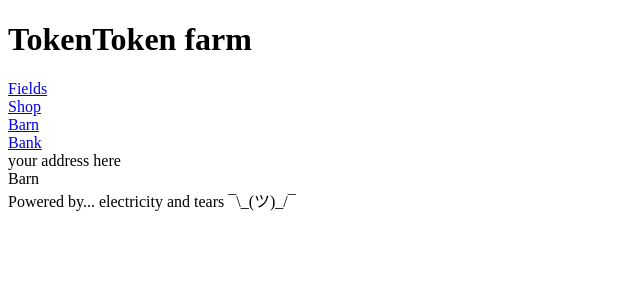
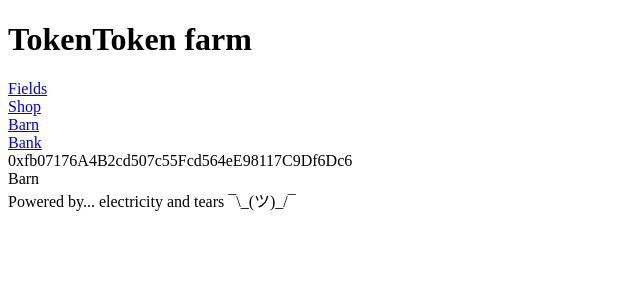
Before and after one commit to jsonDoge/t2-app, a Next.js app: page /barn in a window 1280 px wide. Shown: the top 300 px of the page, without its empty margins (0-640 px from the left). Built offline with nearby package versions, Linux system fonts and the light colour scheme.

Commit message:
add wallet address to navigation

```diff
--- a/components/layout.tsx
+++ b/components/layout.tsx
@@ -3,8 +3,12 @@ import type { NextPage } from 'next';
 import Head from 'next/head';
 import Link from 'next/link';
 import PropTypes from 'prop-types';
+import { useWallet } from '../context/wallet';
 
-const Layout: NextPage = ({ children }) => (
+const Layout: NextPage = ({ children }) => {
+  const { wallet } = useWallet();
+
+  return (
     <div className="flex flex-col min-h-screen  bg-green-100">
       <Head>
         <title>T2 Farm</title>
@@ -23,7 +27,7 @@ const Layout: NextPage = ({ children }) => (
           <div className="mx-2"><Link href="/bank"><a><span className="text-bold">Bank</span></a></Link></div>
         </div>
         <div className="flex w-1/3 items-bottom justify-end items-center pr-10">
-        <span className="font-bold">your address here</span>
+          <span className="font-bold">{wallet?.address}</span>
         </div>
       </header>
       { children }
@@ -32,6 +36,7 @@ const Layout: NextPage = ({ children }) => (
       </footer>
     </div>
   );
+}
 
 Layout.propTypes = {
   children: PropTypes.element.isRequired,
```
Lines whose indentation alone changed are shown as unchanged.
